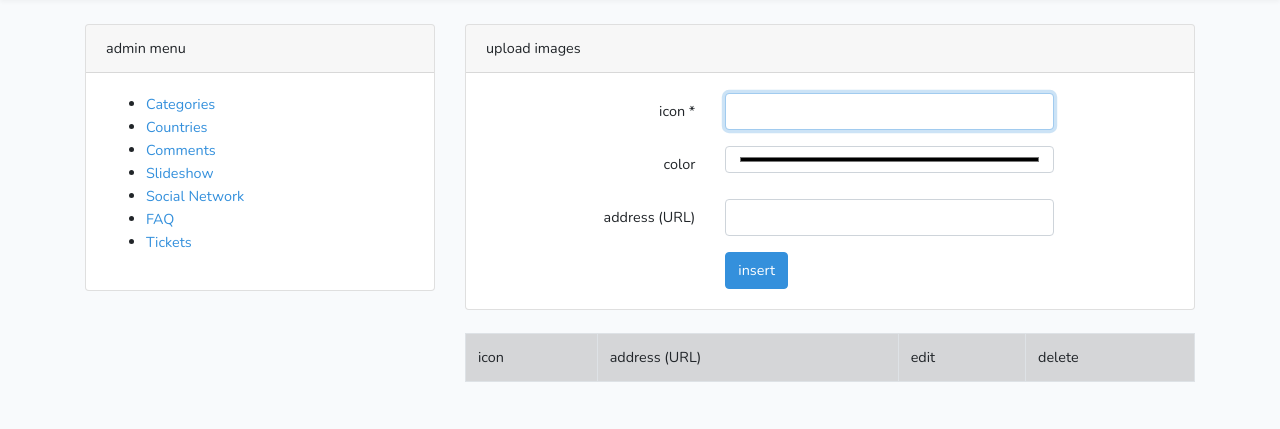
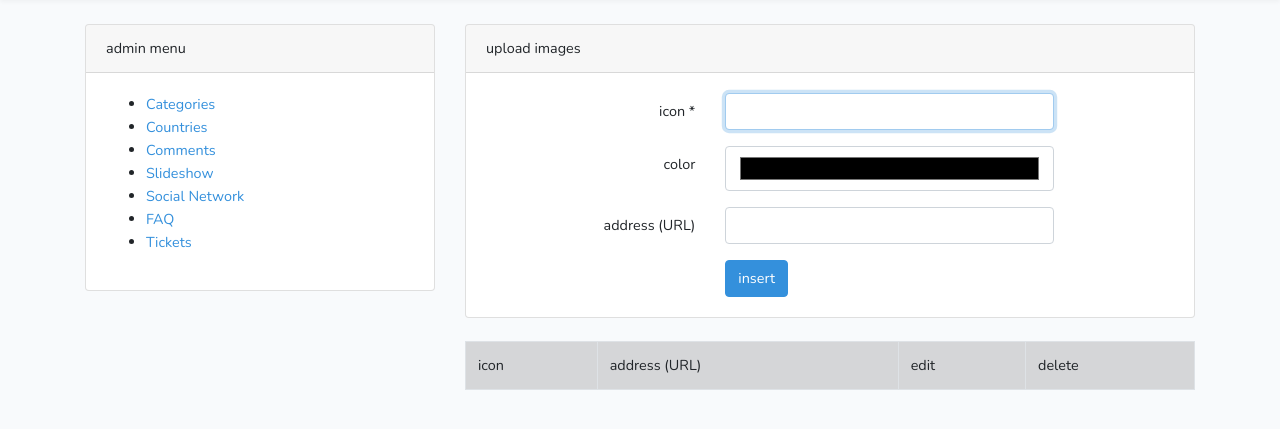
Before and after one commit to best2list/best2listorginal, a Laravel app: page /admin/socialnetwork in a window 1280 px wide. Shown: the part 55-484 px from the top of the page. Run offline with Laravel 8, Linux system fonts and the light colour scheme; data that the repository does not hold is empty; settings files or empty folders that the repository lacks are supplied; some libraries are stand-ins or nearby versions.

Commit message:
color of social networks is edited for showing the current color

```diff
--- a/resources/views/admin/socialnetwork.blade.php
+++ b/resources/views/admin/socialnetwork.blade.php
@@ -24,7 +24,7 @@
                     <label for="color" class="col-sm-4 col-form-label text-md-right">{{ __('color ') }}</label>
 
                     <div class="col-md-6">
-                        <input id="color" type="color" class="form-control{{ $errors->has('color') ? ' is-invalid' : '' }}" name="color" value="{{ old('color') }}" autofocus>
+                        <input style="display: inline; height: 45px" id="color" type="color" class="form-control{{ $errors->has('color') ? ' is-invalid' : '' }}" name="color" value="{{ old('color') }}" autofocus>
 
                         @if ($errors->has('altTag'))
                             <span class="invalid-feedback" role="alert">
```
